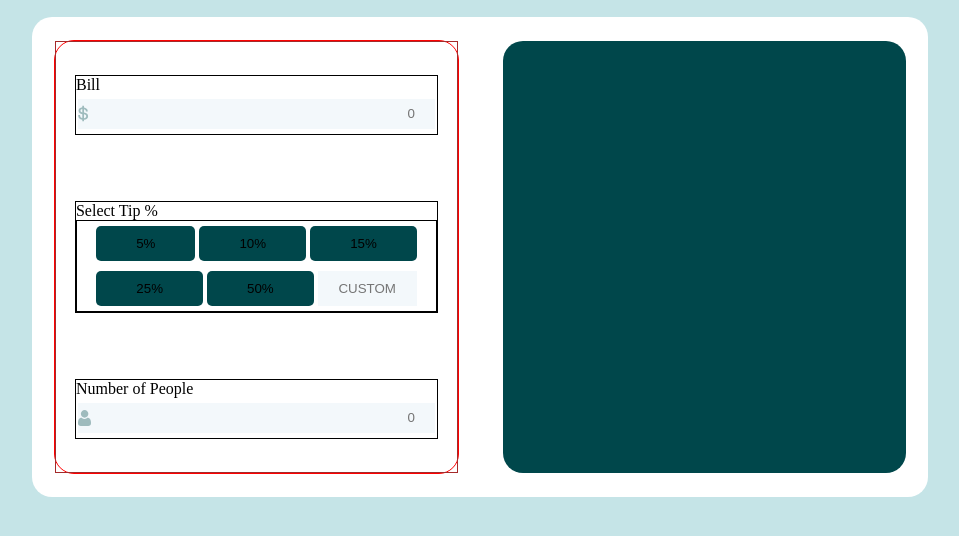
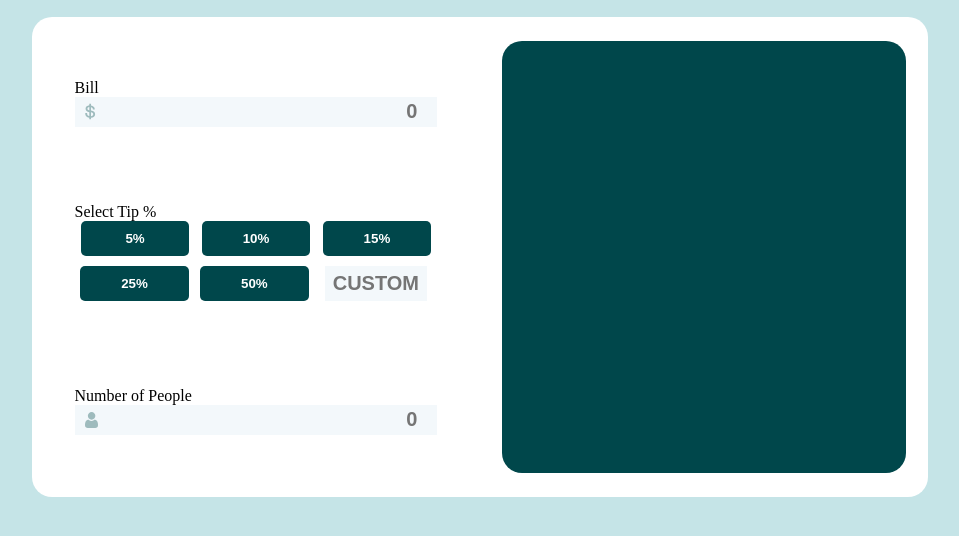
Before and after one commit to Chanksela/tip-calculator, a plain HTML site: page index.html in a window 1280 px wide. Shown: the part 162-698 px from the top of the page, without its empty margins (160-1119 px from the left). Drawn offline with Linux system fonts and the light colour scheme.

Commit message:
finished input div css for big screens

```diff
--- a/style.css
+++ b/style.css
@@ -19,15 +19,21 @@ input {
   background-color: var(--grey);
   border: none;
   height: 30px;
+  color: var(--darkBlue);
+  font-weight: bold;
+  font-size: 20px;
 }
 button {
   border: none;
   background-color: var(--darkBlue);
   border-radius: 5px;
+  color: var(--white);
+  font-weight: bold;
 }
 button:hover {
   transition: 0.5s ease;
   background-color: var(--lightBlue);
+  color: var(--darkBlue);
   cursor: pointer;
 }
 /* body */
@@ -58,7 +64,6 @@ body {
 .input {
   display: flex;
   flex-direction: column;
-  border: 1px solid red;
   align-items: center;
   justify-content: center;
   border-radius: 20px;
@@ -66,7 +71,6 @@ body {
   height: 90%;
 }
 .input-choices {
-  border: brown 1px solid;
   display: flex;
   flex-direction: column;
   justify-content: space-around;
@@ -78,37 +82,37 @@ body {
 .bill,
 .select-tip,
 .number-of-people {
-  border: 1px solid black;
   display: flex;
   width: 90%;
   flex-direction: column;
 }
 .bill > input {
-  background: var(--grey) url(/assets/icon-dollar.svg) left no-repeat;
+  background: var(--grey) url(/assets/icon-dollar.svg) 10px no-repeat;
   padding: 0px 20px;
   text-align: right;
 }
 .choices {
-  border: 1px solid black;
+  width: 100%;
   display: flex;
   align-items: center;
-  justify-content: center;
+  justify-content: space-around;
   flex-wrap: wrap;
 }
-.choices > button,
-input {
-  margin: 5px 2px;
+
+.choices > input {
+  margin: 10px 5px;
   text-align: center;
 }
 .choices > button {
+  width: 30%;
   padding: 10px 40px;
 }
 .choices > input {
-  width: 95px;
+  width: 98px;
   height: 33px;
 }
 .number-of-people > input {
-  background: var(--grey) url(/assets/icon-person.svg) no-repeat left;
+  background: var(--grey) url(/assets/icon-person.svg) 10px no-repeat;
   padding: 0 20px;
   text-align: right;
 }
```
